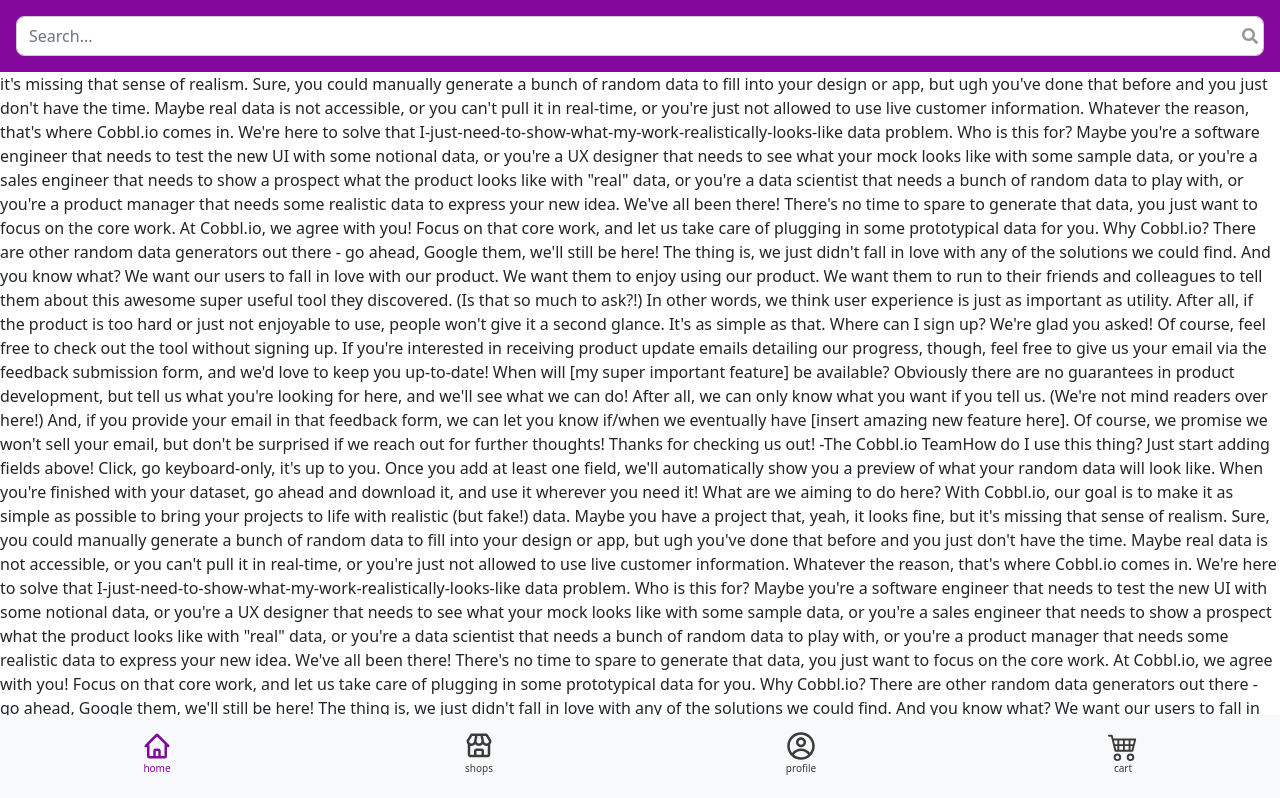
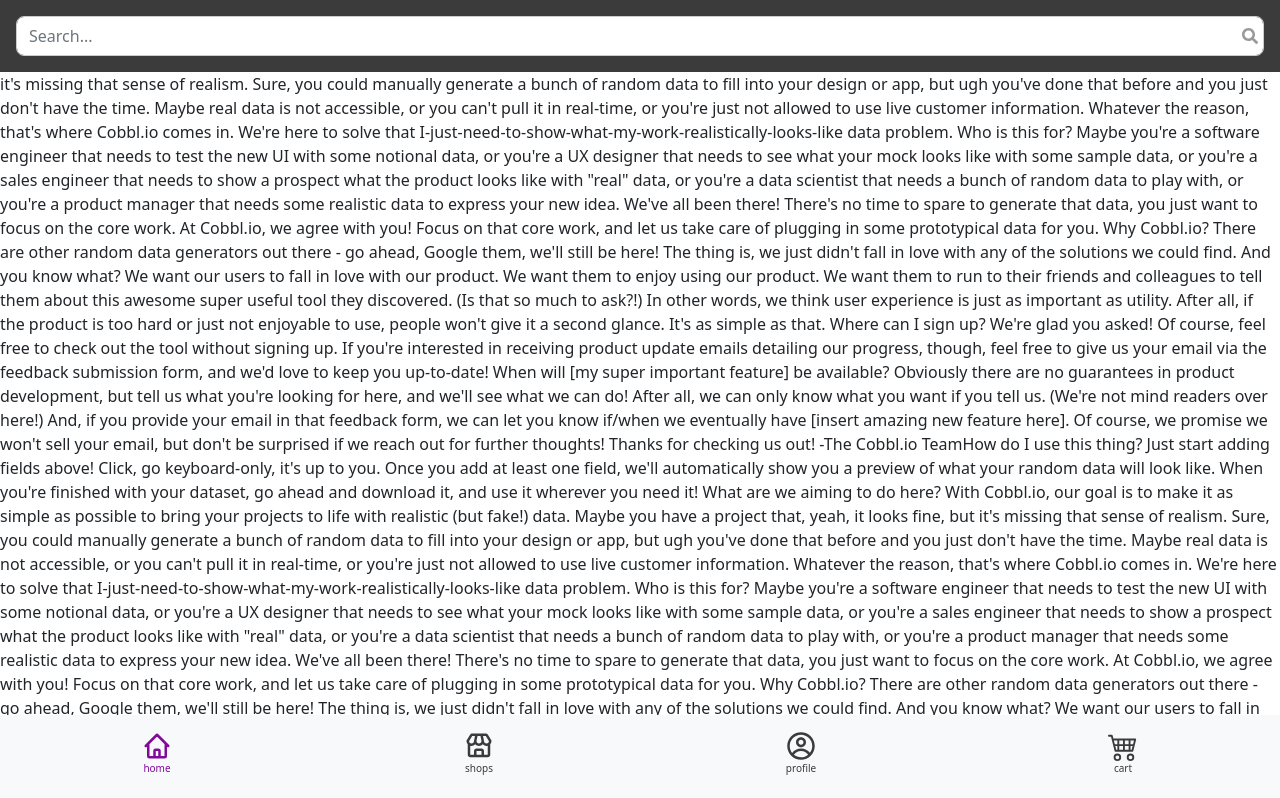
Before and after one commit to vardhanreddy27/mercel, a React (Create React App) app in the folder mercel/: page / in a window 1280 px wide. Shown: the top 798 px of the page. Built offline with nearby package versions, Linux system fonts and the light colour scheme.

Commit message:
navbar a

```diff
--- a/mercel/src/index.css
+++ b/mercel/src/index.css
@@ -39,7 +39,7 @@
   color: rgb(130, 9, 155);
 }
 .activebackground{
- background-color:  rgb(130, 9, 155);
+ background-color:  #3b3b3b;
  position: fixed;
     width: 100%;
 }
```
